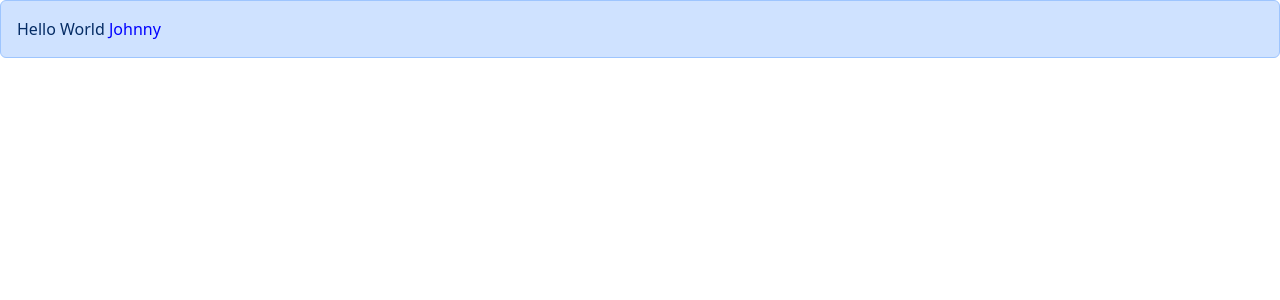
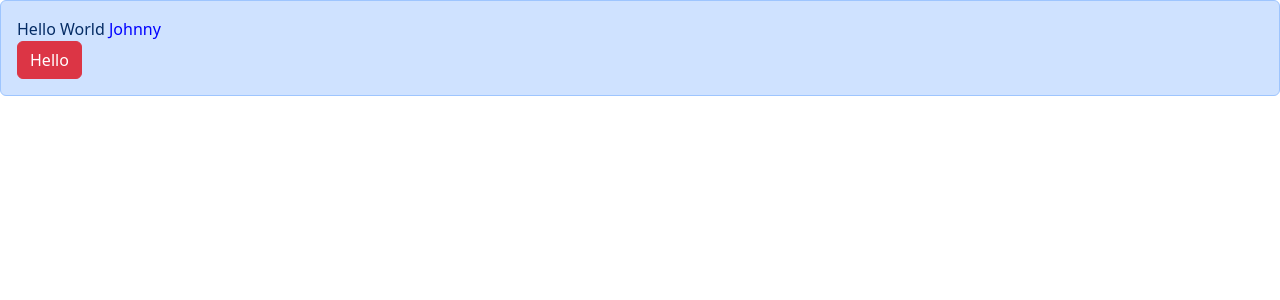
Before and after one commit to MMinHein/learning-react, a React (Vite) app: page / in a window 1280 px wide. Shown: the top 300 px of the page. Built offline with nearby package versions, Linux system fonts and the light colour scheme.

Commit message:
building a button component

```diff
--- a/src/App.tsx
+++ b/src/App.tsx
@@ -1,4 +1,5 @@
 import { Alert } from "./components/Alert";
+import Button from "./components/Button";
 
 function App() {
   return (
@@ -6,6 +7,9 @@ function App() {
       <Alert>
         Hello World <span style={{ color: "Blue" }}>Johnny</span>
       </Alert>
+      <Button color="danger" onClickHandler={() => console.log("Hello World")}>
+        Hello
+      </Button>
     </div>
   );
 }
--- /dev/null
+++ b/src/components/Button.tsx
@@ -0,0 +1,27 @@
+interface Props {
+  children: string;
+  onClickHandler: () => void;
+  color?:
+    | "primary"
+    | "secondary"
+    | "success"
+    | "danger"
+    | "warning"
+    | "info"
+    | "light"
+    | "dark";
+}
+
+function Button({ children, onClickHandler, color = "primary" }: Props) {
+  return (
+    <button
+      type="button"
+      className={"btn btn-" + color}
+      onClick={onClickHandler}
+    >
+      {children}
+    </button>
+  );
+}
+
+export default Button;
```
